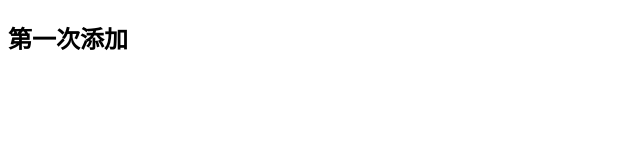
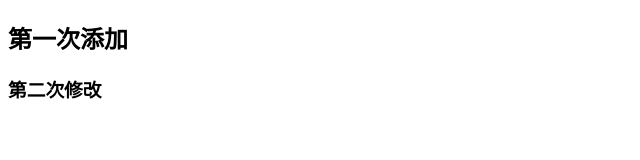
Before and after one commit to shiruyunyan/canvas-FlappyBird, a plain HTML site: page text01.html in a window 1280 px wide. Shown: the whole page, without its empty margins (0-640 px from the left). Drawn offline with Linux system fonts and the light colour scheme.

Commit message:
第二次提交

```diff
--- a/text01.html
+++ b/text01.html
@@ -6,6 +6,7 @@
 </head>
 <body>
 <h2>第一次添加</h2>
+<h3>第二次修改</h3>
 
 </body>
 </html>
```
